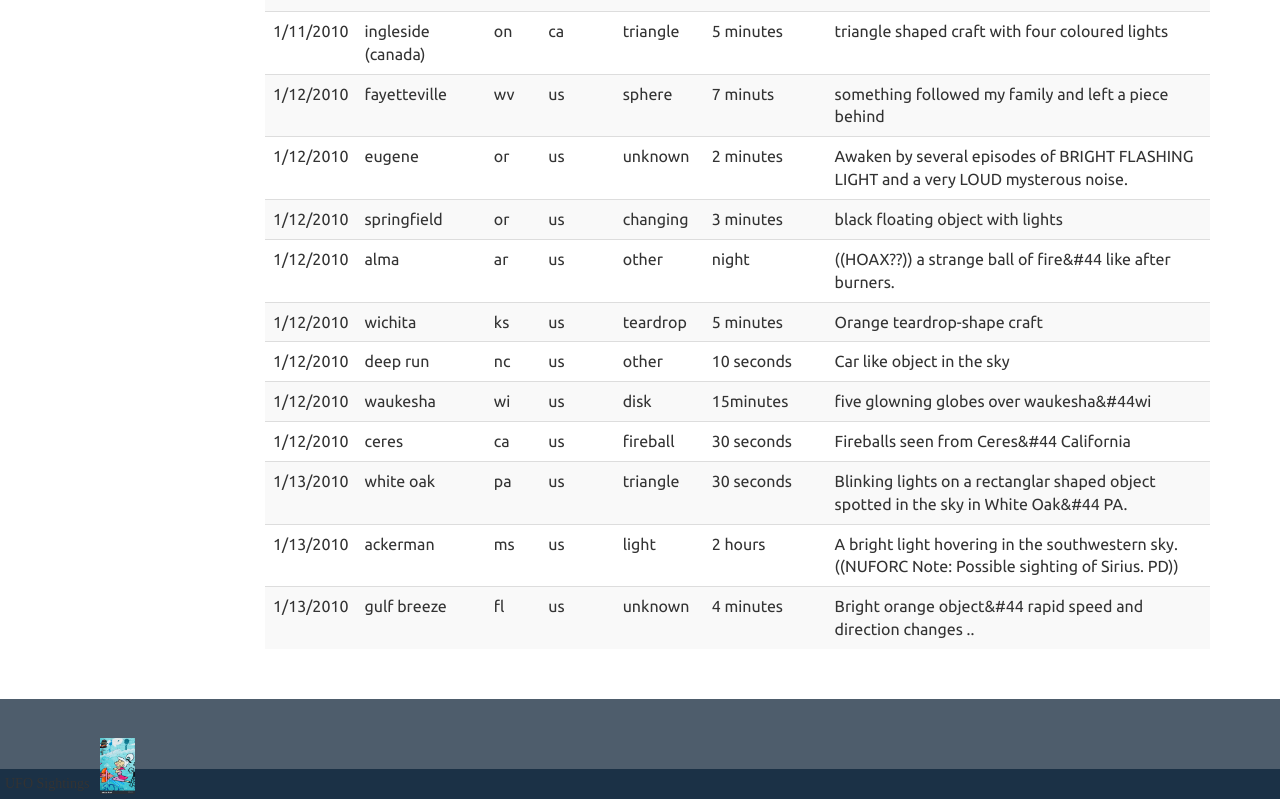
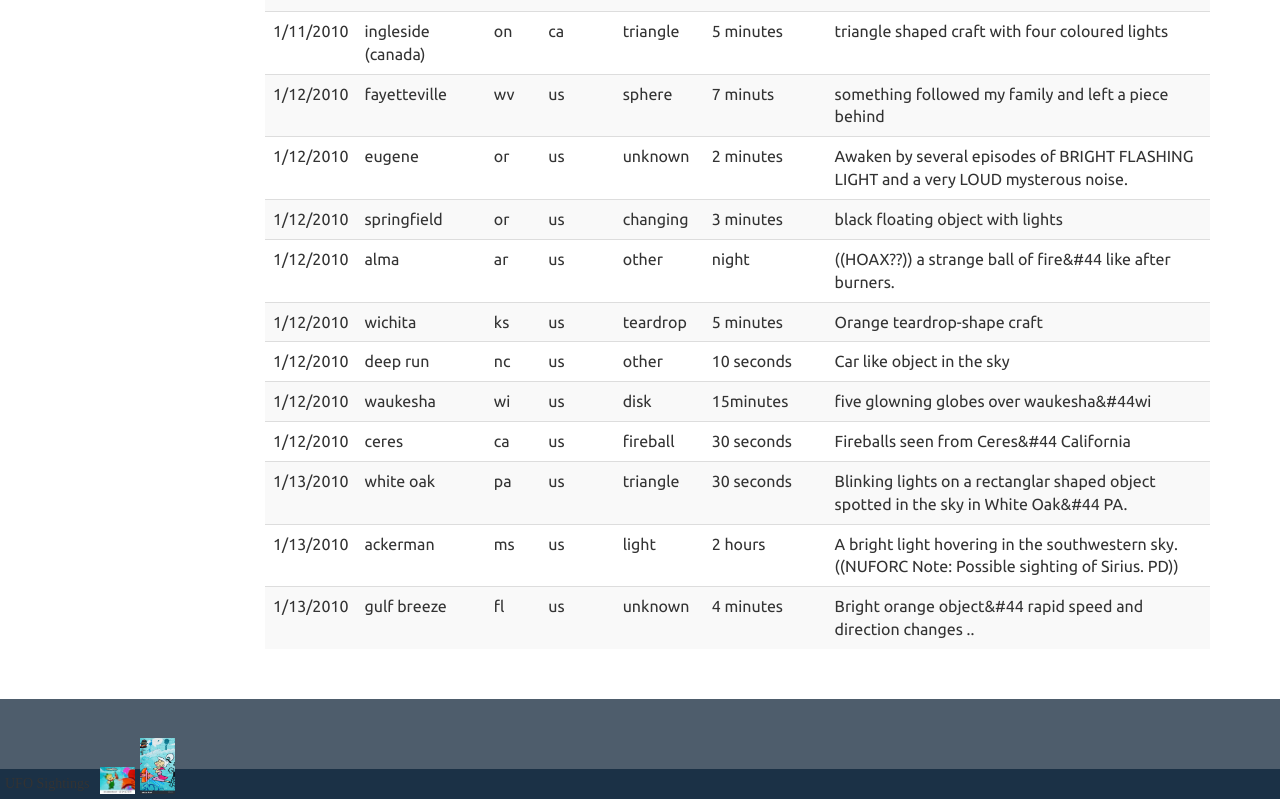
Before and after one commit to dianess/javascript-challenge, a plain HTML site: page index.html in a window 1280 px wide. Shown: the part 6917-7716 px from the top of the page. Drawn offline with nearby package versions, Linux system fonts and the light colour scheme.

Commit message:
add another cartoon photo in footer

```diff
--- a/UFO-level-1/static/css/style.css
+++ b/UFO-level-1/static/css/style.css
@@ -47,11 +47,19 @@ body {
   font-family: 'Times New Roman';
 }
 
-/* The code styles the Jetsons photo at the bottom of the footer */
+/* The code styles the Jetsons boy photo at the bottom of the footer */
 .footer-foto {
   position: absolute;
   bottom: 5px;
   left: 100px;
+  width: 35px;
+}
+
+/* The code styles the Jetsons girl photo at the bottom of the footer */
+.footer-foto-2 {
+  position: absolute;
+  bottom: 5px;
+  left: 140px;
   width: 35px;
 }
 
--- a/index.html
+++ b/index.html
@@ -85,7 +85,8 @@
     </div>
     <footer class="footer">
       <span class="bottom">UFO Sightings</span>
-      <img class="footer-foto" src="UFO-level-1/static/images/Jetsons_girl.jpg">
+      <img class="footer-foto" src="UFO-level-1/static/images/Jetsons_boy.jpg">
+      <img class="footer-foto-2" src="UFO-level-1/static/images/Jetsons_girl.jpg">
     </footer>
   </div>
   <script src="https://cdnjs.cloudflare.com/ajax/libs/d3/4.11.0/d3.js"></script>
```
